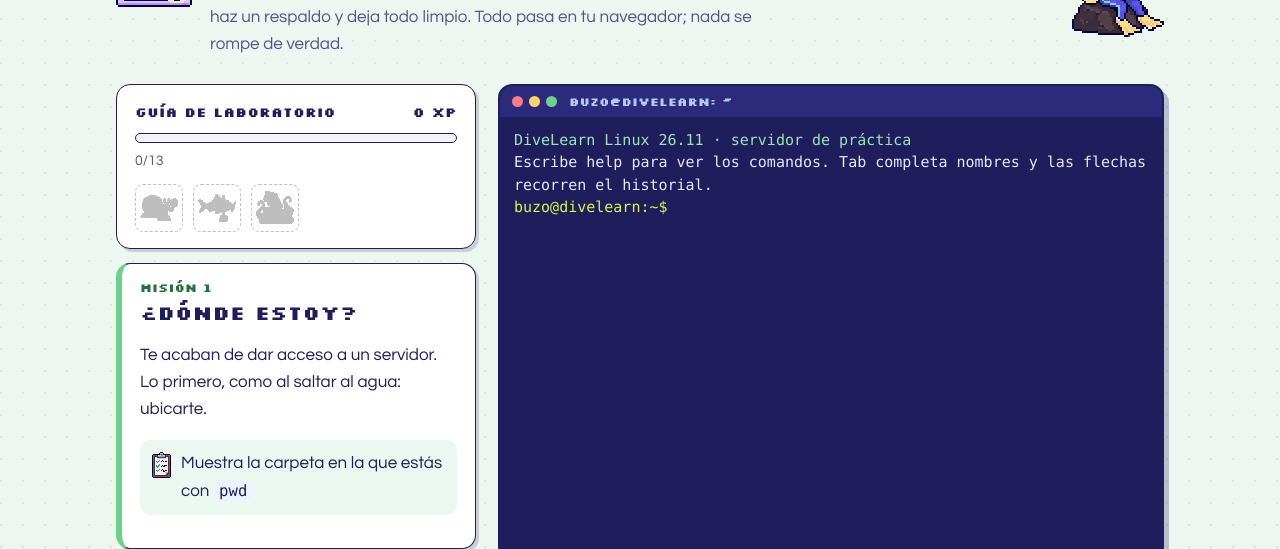
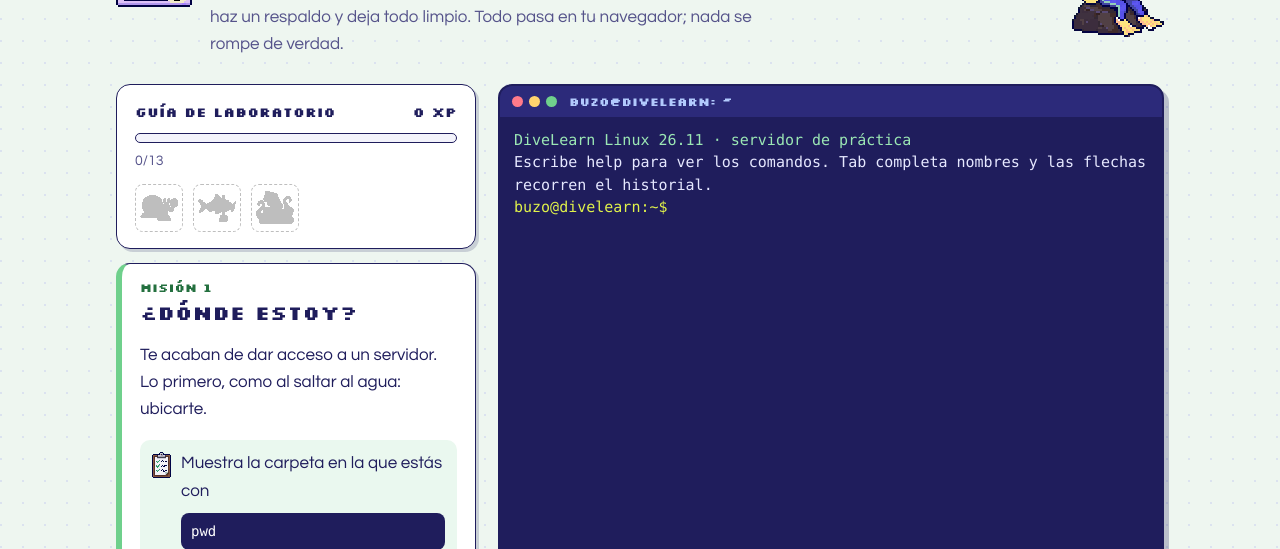
Before and after one commit to DiveLearn/divelearn-web, an Astro site: page /simuladores/terminal-linux in a window 1280 px wide. Shown: the part 251-800 px from the top of the page. Built offline with nearby package versions, Linux system fonts and the light colour scheme; Astro itself is replaced by a stand-in of ours.

Commit message:
Simuladores: la respuesta de las misiones guiadas va en un bloque de código que baja de línea

```diff
--- a/src/styles/simulador.css
+++ b/src/styles/simulador.css
@@ -415,9 +415,24 @@
   border-style: dashed;
 }
 
-/* Respuesta visible en las misiones guiadas */
+/* Respuesta visible en las misiones guiadas: bloque de código propio que baja de línea, nunca se sale de la tarjeta */
+.sim .obj > span {
+  min-width: 0;
+}
+.sim .obj .resp {
+  display: block;
+  margin-top: 8px;
+}
 .sim .obj .resp code {
-  white-space: nowrap;
+  display: block;
+  padding: 8px 10px;
+  border-radius: 8px;
+  background: var(--navy);
+  color: var(--white);
+  font-size: 0.875rem;
+  line-height: 1.5;
+  white-space: pre-wrap;
+  overflow-wrap: anywhere;
 }
 
 /* Reto final: tarjeta y lista con el color del jefe */
```
